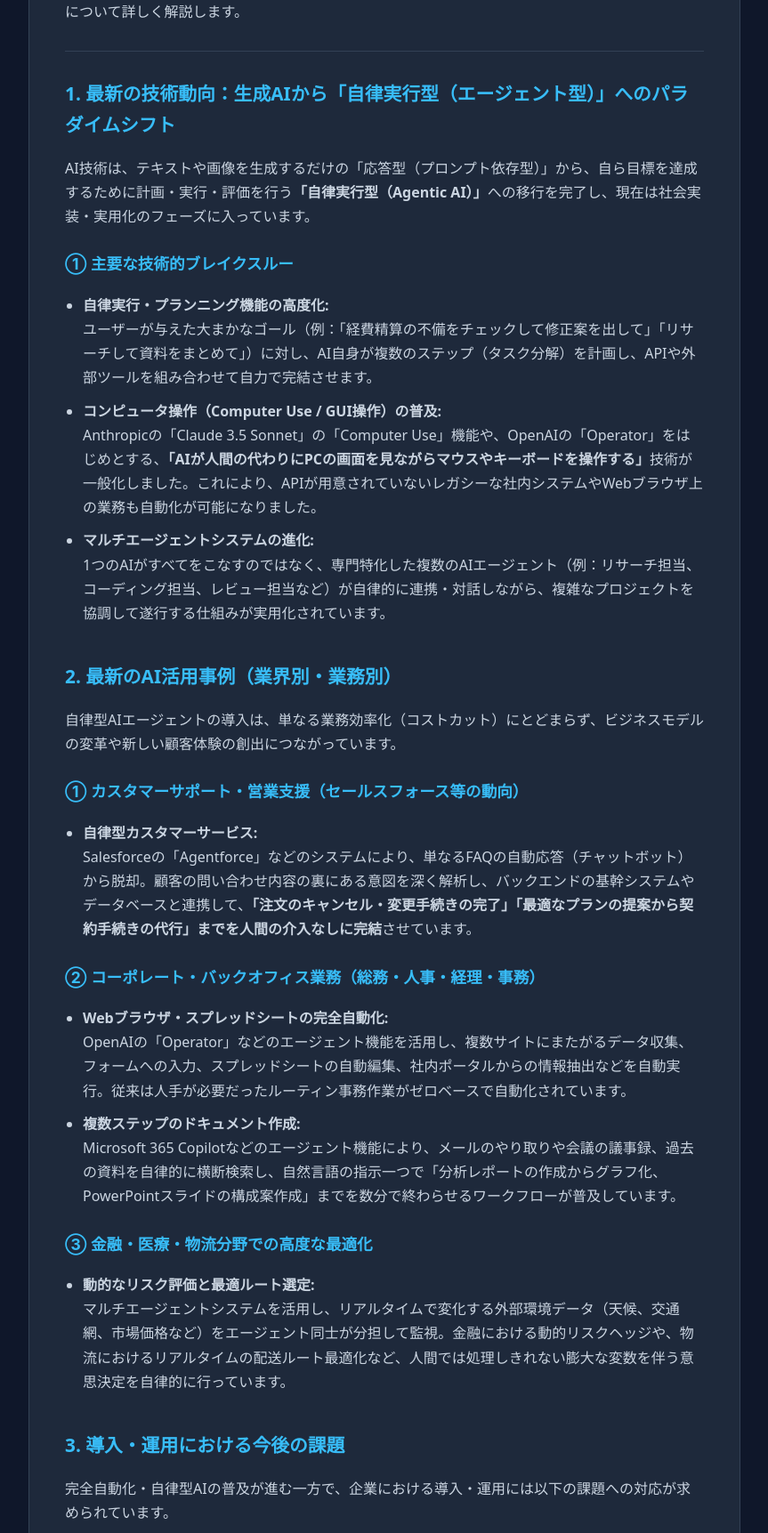
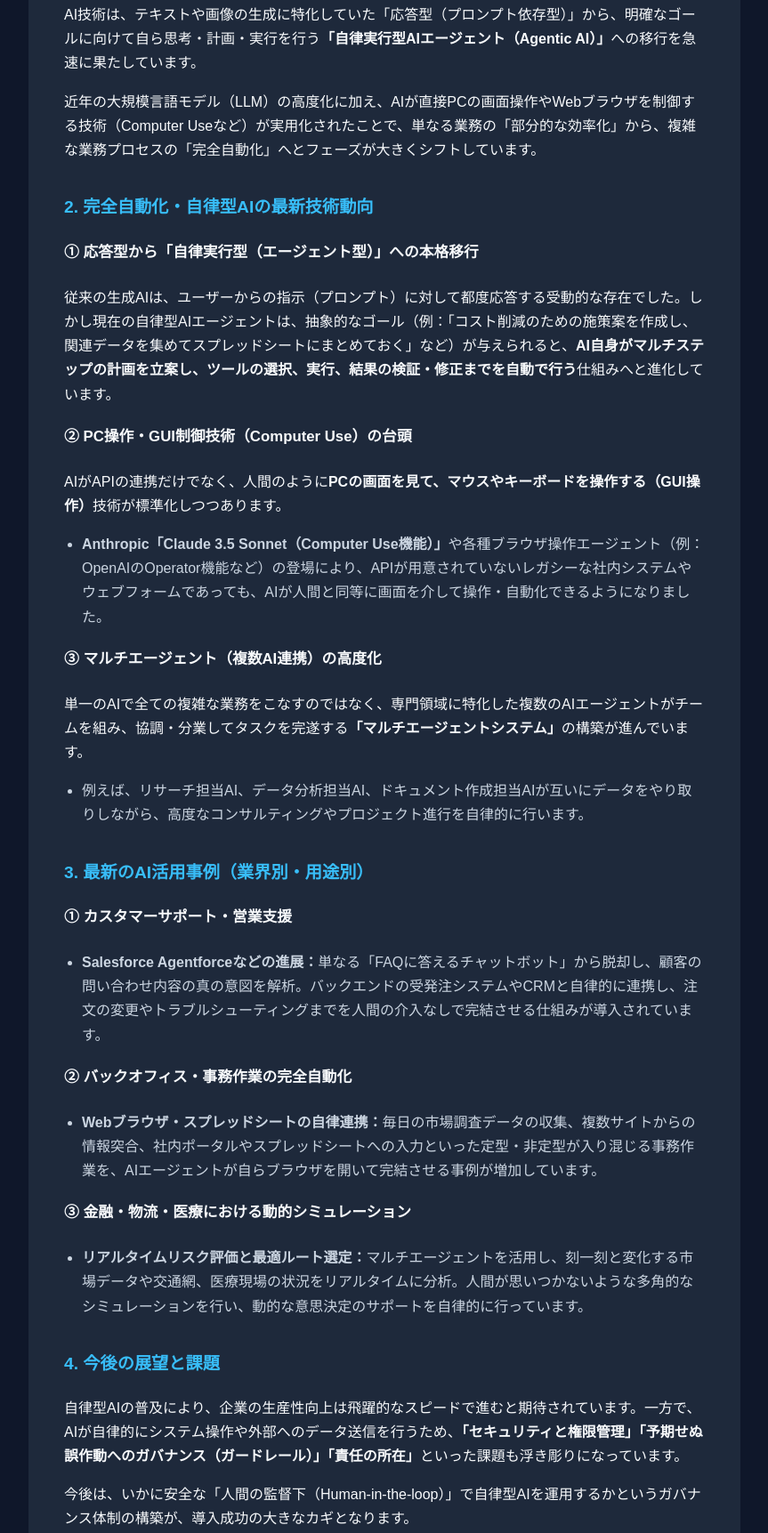
Before and after one commit to yoshi489100-ui/ai-news-blog, a plain HTML site: page index.html in a window 1280 px wide. Shown: the part 466-2189 px from the top of the page at 89% size, without its empty margins (208-1071 px from the left). Drawn offline with Linux system fonts and the light colour scheme.

Commit message:
Auto-updated by AI Agent [skip ci]

```diff
--- a/index.html
+++ b/index.html
@@ -4,106 +4,78 @@
 <head>
     <meta charset="UTF-8">
     <meta name="viewport" content="width=device-width, initial-scale=1.0">
-    <title>2026年 AI技術動向自動リサーチマガジン</title>
+    <title>【2026年】AI技術動向リポート：自律実行型AIエージェントの全貌</title>
 </head>
-<body style="background-color: #0f172a; color: #f8fafc; font-family: system-ui, -apple-system, BlinkMacSystemFont, 'Segoe UI', Roboto, Oxygen, Ubuntu, Cantarell, 'Open Sans', 'Helvetica Neue', sans-serif; line-height: 1.7; margin: 0; padding: 40px 20px;">
+<body style="background-color: #0f172a; color: #f8fafc; font-family: sans-serif; margin: 0; padding: 40px 20px; line-height: 1.7;">
 
     <div style="max-width: 800px; margin: 0 auto;">
 
-        <!-- ヘッダー -->
-        <header style="background-color: #1e293b; padding: 30px; border-radius: 8px; text-align: center; margin-bottom: 40px; border: 1px solid #334155;">
-            <p style="color: #38bdf8; font-size: 0.9rem; font-weight: bold; margin: 0 0 10px 0; letter-spacing: 1px;">TECH BLOG EDITORIAL DEPARTMENT</p>
+        <!-- ヘッダーセクション -->
+        <header style="background-color: #1e293b; padding: 30px; border-radius: 8px; margin-bottom: 40px; text-align: center; border-left: 5px solid #38bdf8;">
+            <p style="color: #38bdf8; font-size: 0.9rem; font-weight: bold; margin: 0 0 10px 0; letter-spacing: 1px;">2026年11月19日 更新</p>
             <h1 style="color: #f8fafc; font-size: 1.8rem; margin: 0 0 15px 0;">2026年 AI技術動向自動リサーチマガジン</h1>
-            <p style="color: #94a3b8; font-size: 0.95rem; margin: 0;">公開日：2026年11月18日</p>
+            <p style="color: #94a3b8; font-size: 0.95rem; margin: 0;">テックブログ編集長が読み解く、最新AIトレンドと実用化の最前線</p>
         </header>
 
         <!-- メインコンテンツ -->
         <main>
-            <article style="background-color: #1e293b; padding: 40px; border-radius: 8px; margin-bottom: 30px; border: 1px solid #334155;">
+            <article style="background-color: #1e293b; padding: 40px; border-radius: 8px; margin-bottom: 30px;">
 
-                <h1 style="color: #38bdf8; font-size: 1.6rem; border-bottom: 2px solid #38bdf8; padding-bottom: 10px; margin-top: 0;">
-                    【完全自動化・自律型AI調査レポート】最新動向と活用事例
-                </h1>
+                <h2 style="color: #38bdf8; font-size: 1.5rem; border-bottom: 2px solid #38bdf8; padding-bottom: 8px; margin-top: 0;">【調査レポート】完全自動化・自律型AI技術の最新動向と活用事例</h2>
 
-                <p style="color: #cbd5e1; margin-top: 20px;">
-                    本調査レポートでは、近年急速に発展を遂げている<strong>「完全自動化・自律型AI技術（AIエージェント）」</strong>に関する最新の技術動向、主要なブレイクスルー、およびビジネスにおける具体的な活用事例について詳しく解説します。
-                </p>
+                <!-- セクション1 -->
+                <section style="margin-top: 35px;">
+                    <h3 style="color: #38bdf8; font-size: 1.2rem;">1. エグゼクティブサマリー（総括）</h3>
+                    <p>AI技術は、テキストや画像の生成に特化していた「応答型（プロンプト依存型）」から、明確なゴールに向けて自ら思考・計画・実行を行う<strong>「自律実行型AIエージェント（Agentic AI）」</strong>への移行を急速に果たしています。</p>
+                    <p>近年の大規模言語モデル（LLM）の高度化に加え、AIが直接PCの画面操作やWebブラウザを制御する技術（Computer Useなど）が実用化されたことで、単なる業務の「部分的な効率化」から、複雑な業務プロセスの「完全自動化」へとフェーズが大きくシフトしています。</p>
+                </section>
 
-                <hr style="border: none; border-top: 1px solid #334155; margin: 30px 0;">
+                <!-- セクション2 -->
+                <section style="margin-top: 35px;">
+                    <h3 style="color: #38bdf8; font-size: 1.2rem;">2. 完全自動化・自律型AIの最新技術動向</h3>
 
-                <h2 style="color: #38bdf8; font-size: 1.3rem; margin-top: 30px;">1. 最新の技術動向：生成AIから「自律実行型（エージェント型）」へのパラダイムシフト</h2>
-                <p style="color: #cbd5e1;">
-                    AI技術は、テキストや画像を生成するだけの「応答型（プロンプト依存型）」から、自ら目標を達成するために計画・実行・評価を行う<strong>「自律実行型（Agentic AI）」</strong>への移行を完了し、現在は社会実装・実用化のフェーズに入っています。
-                </p>
+                    <h4 style="color: #f8fafc; font-size: 1.05rem; margin-top: 20px;">① 応答型から「自律実行型（エージェント型）」への本格移行</h4>
+                    <p>従来の生成AIは、ユーザーからの指示（プロンプト）に対して都度応答する受動的な存在でした。しかし現在の自律型AIエージェントは、抽象的なゴール（例：「コスト削減のための施策案を作成し、関連データを集めてスプレッドシートにまとめておく」など）が与えられると、<strong>AI自身がマルチステップの計画を立案し、ツールの選択、実行、結果の検証・修正までを自動で行う</strong>仕組みへと進化しています。</p>
 
-                <h3 style="color: #38bdf8; font-size: 1.1rem; margin-top: 25px;">① 主要な技術的ブレイクスルー</h3>
-                <ul style="color: #cbd5e1; padding-left: 20px;">
-                    <li style="margin-bottom: 10px;">
-                        <strong>自律実行・プランニング機能の高度化:</strong><br>
-                        ユーザーが与えた大まかなゴール（例：「経費精算の不備をチェックして修正案を出して」「リサーチして資料をまとめて」）に対し、AI自身が複数のステップ（タスク分解）を計画し、APIや外部ツールを組み合わせて自力で完結させます。
-                    </li>
-                    <li style="margin-bottom: 10px;">
-                        <strong>コンピュータ操作（Computer Use / GUI操作）の普及:</strong><br>
-                        Anthropicの「Claude 3.5 Sonnet」の「Computer Use」機能や、OpenAIの「Operator」をはじめとする、<strong>「AIが人間の代わりにPCの画面を見ながらマウスやキーボードを操作する」</strong>技術が一般化しました。これにより、APIが用意されていないレガシーな社内システムやWebブラウザ上の業務も自動化が可能になりました。
-                    </li>
-                    <li style="margin-bottom: 10px;">
-                        <strong>マルチエージェントシステムの進化:</strong><br>
-                        1つのAIがすべてをこなすのではなく、専門特化した複数のAIエージェント（例：リサーチ担当、コーディング担当、レビュー担当など）が自律的に連携・対話しながら、複雑なプロジェクトを協調して遂行する仕組みが実用化されています。
-                    </li>
-                </ul>
+                    <h4 style="color: #f8fafc; font-size: 1.05rem; margin-top: 20px;">② PC操作・GUI制御技術（Computer Use）の台頭</h4>
+                    <p>AIがAPIの連携だけでなく、人間のように<strong>PCの画面を見て、マウスやキーボードを操作する（GUI操作）</strong>技術が標準化しつつあります。</p>
+                    <ul style="padding-left: 20px; color: #cbd5e1;">
+                        <li style="margin-bottom: 8px;"><strong>Anthropic「Claude 3.5 Sonnet（Computer Use機能）」</strong>や各種ブラウザ操作エージェント（例：OpenAIのOperator機能など）の登場により、APIが用意されていないレガシーな社内システムやウェブフォームであっても、AIが人間と同等に画面を介して操作・自動化できるようになりました。</li>
+                    </ul>
 
-                <h2 style="color: #38bdf8; font-size: 1.3rem; margin-top: 40px;">2. 最新のAI活用事例（業界別・業務別）</h2>
-                <p style="color: #cbd5e1;">
-                    自律型AIエージェントの導入は、単なる業務効率化（コストカット）にとどまらず、ビジネスモデルの変革や新しい顧客体験の創出につながっています。
-                </p>
+                    <h4 style="color: #f8fafc; font-size: 1.05rem; margin-top: 20px;">③ マルチエージェント（複数AI連携）の高度化</h4>
+                    <p>単一のAIで全ての複雑な業務をこなすのではなく、専門領域に特化した複数のAIエージェントがチームを組み、協調・分業してタスクを完遂する<strong>「マルチエージェントシステム」</strong>の構築が進んでいます。</p>
+                    <ul style="padding-left: 20px; color: #cbd5e1;">
+                        <li>例えば、リサーチ担当AI、データ分析担当AI、ドキュメント作成担当AIが互いにデータをやり取りしながら、高度なコンサルティングやプロジェクト進行を自律的に行います。</li>
+                    </ul>
+                </section>
 
-                <h3 style="color: #38bdf8; font-size: 1.1rem; margin-top: 25px;">① カスタマーサポート・営業支援（セールスフォース等の動向）</h3>
-                <ul style="color: #cbd5e1; padding-left: 20px;">
-                    <li style="margin-bottom: 10px;">
-                        <strong>自律型カスタマーサービス:</strong><br>
-                        Salesforceの「Agentforce」などのシステムにより、単なるFAQの自動応答（チャットボット）から脱却。顧客の問い合わせ内容の裏にある意図を深く解析し、バックエンドの基幹システムやデータベースと連携して、<strong>「注文のキャンセル・変更手続きの完了」「最適なプランの提案から契約手続きの代行」までを人間の介入なしに完結</strong>させています。
-                    </li>
-                </ul>
+                <!-- セクション3 -->
+                <section style="margin-top: 35px;">
+                    <h3 style="color: #38bdf8; font-size: 1.2rem;">3. 最新のAI活用事例（業界別・用途別）</h3>
 
-                <h3 style="color: #38bdf8; font-size: 1.1rem; margin-top: 25px;">② コーポレート・バックオフィス業務（総務・人事・経理・事務）</h3>
-                <ul style="color: #cbd5e1; padding-left: 20px;">
-                    <li style="margin-bottom: 10px;">
-                        <strong>Webブラウザ・スプレッドシートの完全自動化:</strong><br>
-                        OpenAIの「Operator」などのエージェント機能を活用し、複数サイトにまたがるデータ収集、フォームへの入力、スプレッドシートの自動編集、社内ポータルからの情報抽出などを自動実行。従来は人手が必要だったルーティン事務作業がゼロベースで自動化されています。
-                    </li>
-                    <li style="margin-bottom: 10px;">
-                        <strong>複数ステップのドキュメント作成:</strong><br>
-                        Microsoft 365 Copilotなどのエージェント機能により、メールのやり取りや会議の議事録、過去の資料を自律的に横断検索し、自然言語の指示一つで「分析レポートの作成からグラフ化、PowerPointスライドの構成案作成」までを数分で終わらせるワークフローが普及しています。
-                    </li>
-                </ul>
+                    <h4 style="color: #f8fafc; font-size: 1.05rem; margin-top: 20px;">① カスタマーサポート・営業支援</h4>
+                    <ul style="padding-left: 20px; color: #cbd5e1;">
+                        <li><strong>Salesforce Agentforceなどの進展：</strong>単なる「FAQに答えるチャットボット」から脱却し、顧客の問い合わせ内容の真の意図を解析。バックエンドの受発注システムやCRMと自律的に連携し、注文の変更やトラブルシューティングまでを人間の介入なしで完結させる仕組みが導入されています。</li>
+                    </ul>
 
-                <h3 style="color: #38bdf8; font-size: 1.1rem; margin-top: 25px;">③ 金融・医療・物流分野での高度な最適化</h3>
-                <ul style="color: #cbd5e1; padding-left: 20px;">
-                    <li style="margin-bottom: 10px;">
-                        <strong>動的なリスク評価と最適ルート選定:</strong><br>
-                        マルチエージェントシステムを活用し、リアルタイムで変化する外部環境データ（天候、交通網、市場価格など）をエージェント同士が分担して監視。金融における動的リスクヘッジや、物流におけるリアルタイムの配送ルート最適化など、人間では処理しきれない膨大な変数を伴う意思決定を自律的に行っています。
-                    </li>
-                </ul>
+                    <h4 style="color: #f8fafc; font-size: 1.05rem; margin-top: 20px;">② バックオフィス・事務作業の完全自動化</h4>
+                    <ul style="padding-left: 20px; color: #cbd5e1;">
+                        <li><strong>Webブラウザ・スプレッドシートの自律連携：</strong>毎日の市場調査データの収集、複数サイトからの情報突合、社内ポータルやスプレッドシートへの入力といった定型・非定型が入り混じる事務作業を、AIエージェントが自らブラウザを開いて完結させる事例が増加しています。</li>
+                    </ul>
 
-                <h2 style="color: #38bdf8; font-size: 1.3rem; margin-top: 40px;">3. 導入・運用における今後の課題</h2>
-                <p style="color: #cbd5e1;">
-                    完全自動化・自律型AIの普及が進む一方で、企業における導入・運用には以下の課題への対応が求められています。
-                </p>
-                <ol style="color: #cbd5e1; padding-left: 20px;">
-                    <li style="margin-bottom: 10px;">
-                        <strong>セキュリティとガバナンスの確保:</strong><br>
-                        AIが自律的に社内システムやWebを操作するため、誤操作によるデータ削除や、機密情報の外部流出リスクに対する厳格な権限管理（ガードレール）の設定が必要不可欠です。
-                    </li>
-                    <li style="margin-bottom: 10px;">
-                        <strong>「人間参加型（Human-in-the-loop）」の設計:</strong><br>
-                        すべてのプロセスを完全にAI任せにするのではなく、重要度の高い意思決定や最終承認のフェーズにおいて、人間が介入・チェックできる仕組みを組み込むことが実運用上の標準となっています。
-                    </li>
-                </ol>
+                    <h4 style="color: #f8fafc; font-size: 1.05rem; margin-top: 20px;">③ 金融・物流・医療における動的シミュレーション</h4>
+                    <ul style="padding-left: 20px; color: #cbd5e1;">
+                        <li><strong>リアルタイムリスク評価と最適ルート選定：</strong>マルチエージェントを活用し、刻一刻と変化する市場データや交通網、医療現場の状況をリアルタイムに分析。人間が思いつかないような多角的なシミュレーションを行い、動的な意思決定のサポートを自律的に行っています。</li>
+                    </ul>
+                </section>
 
-                <h2 style="color: #38bdf8; font-size: 1.3rem; margin-top: 40px;">まとめ</h2>
-                <p style="color: #cbd5e1;">
-                    2025年以降、「AIエージェント元年」とも称される現在の市場において、AIは“単なる相談相手・生成ツール”から<strong>“自ら動き、成果物を生み出すデジタルワーカー（労働力）”</strong>へと進化を遂げました。今後は、自律型AIを自社の業務プロセスにどう組み込み、人とAIがどのように役割分担していくかが、企業の競争力を左右する最大の鍵となります。
-                </p>
+                <!-- セクション4 -->
+                <section style="margin-top: 35px;">
+                    <h3 style="color: #38bdf8; font-size: 1.2rem;">4. 今後の展望と課題</h3>
+                    <p>自律型AIの普及により、企業の生産性向上は飛躍的なスピードで進むと期待されています。一方で、AIが自律的にシステム操作や外部へのデータ送信を行うため、<strong>「セキュリティと権限管理」「予期せぬ誤作動へのガバナンス（ガードレール）」「責任の所在」</strong>といった課題も浮き彫りになっています。</p>
+                    <p>今後は、いかに安全な「人間の監督下（Human-in-the-loop）」で自律型AIを運用するかというガバナンス体制の構築が、導入成功の大きなカギとなります。</p>
+                </section>
 
             </article>
         </main>
```
